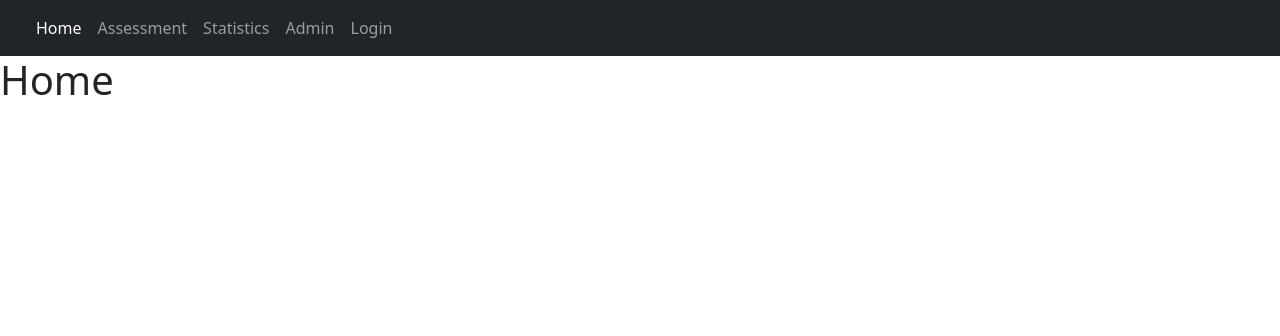
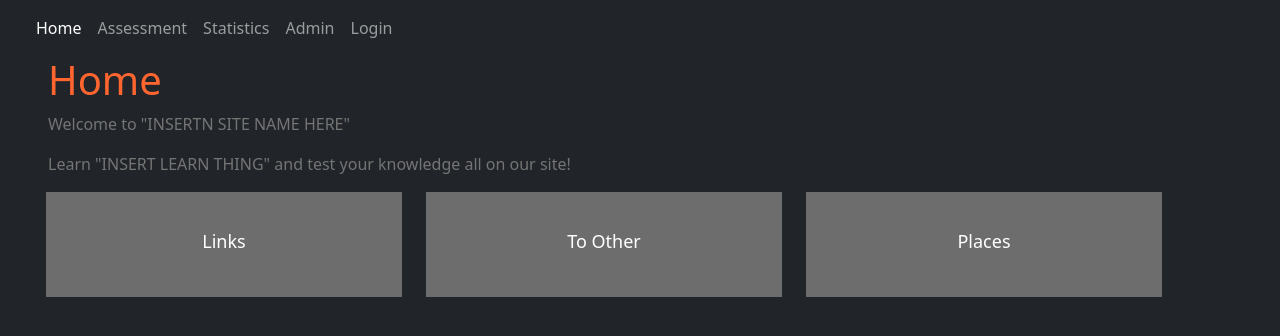
Before and after one commit to Extrosoph/Agile-Website-Developlment, a Flask app: page / in a window 1280 px wide. Shown: the top 336 px of the page. Run offline with Flask 2, Linux system fonts and the light colour scheme; some libraries are stand-ins or nearby versions.

Commit message:
<added css + places for content>

```diff
--- /dev/null
+++ b/webapp/app/static/css/main.css
@@ -0,0 +1,43 @@
+body{
+    /* background-color:#272727; */
+    background-color:#212529
+}
+/* .bg-dark{
+    background-color:#272727;
+} */
+.gen{
+    margin-left:3em;
+}
+h1{
+    color:#ff652f;
+}
+.gen p{
+    color:#747474
+}
+/*colors for later
+#FFE400 Yellow
+#14A76C Aqua-ish Green
+#61892F Forest Green
+#86C232 Fluroish Green
+#222629 Dark Grey
+#474B4F Mid Grey
+#6B6E70 Light Grey
+*/
+.hpbutton a:link, .hpbutton a:visited {
+    background-color:rgba(128,128,128,0.8);
+    color: white;
+    padding: 2em 2em;
+    text-align: center;
+    text-decoration: none;
+    display: inline-block;
+    width: 100%;
+    height:100%;
+    margin-left:1em;
+    margin-right:1em;
+    font-size:large;
+    overflow:hidden;
+    white-space:nowrap;
+}
+.hpbutton a:hover, .hpbutton a:active {
+    background-color:rgba(128,128,128,1);
+}
--- a/webapp/app/templates/base.html
+++ b/webapp/app/templates/base.html
@@ -5,6 +5,7 @@
     <link href="https://cdn.jsdelivr.net/npm/bootstrap@5.0.0-beta2/dist/css/bootstrap.min.css" rel="stylesheet"
           integrity="sha384-BmbxuPwQa2lc/FVzBcNJ7UAyJxM6wuqIj61tLrc4wSX0szH/Ev+nYRRuWlolflfl" crossorigin="anonymous">
     <link rel="stylesheet" type="text/css" href="https://stackpath.bootstrapcdn.com/font-awesome/4.7.0/css/font-awesome.min.css">
+    <link rel='stylesheet' type='text/css' href="{{url_for('static',filename='css/main.css')}}">
     <script src="https://ajax.googleapis.com/ajax/libs/jquery/3.5.1/jquery.min.js"></script>
     <script type="text/javascript" src="{{ url_for('static',filename='javascript/main.js')}}"></script>
     <title>{% block title %}{%endblock %}</title>
--- a/webapp/app/templates/home.html
+++ b/webapp/app/templates/home.html
@@ -1,5 +1,21 @@
 {%extends "base.html" %}
 {% block title %}Home Page{% endblock %}
 {% block content %}
-<h1>Home</h1>
+<div class="gen">
+    <h1>Home</h1>
+    <p>Welcome to "INSERTN SITE NAME HERE"</p>
+    <p>Learn "INSERT LEARN THING" and test your knowledge all on our site!</p>
+</div>
+<div class="container" style='margin-left:1em;margin-right:1em;'>
+    <div class="row">
+      <div class="col-sm-4">
+        <span class="hpbutton"><a href="https://www.youtube.com/watch?v=dQw4w9WgXcQ">Links</a></span>
+      </div>
+      <div class="col-sm-4">
+        <span class="hpbutton"><a href="https://www.youtube.com/watch?v=dQw4w9WgXcQ">To Other</a></span>
+      </div>
+      <div class="col-sm-4">
+        <span class="hpbutton"><a href="https://www.youtube.com/watch?v=dQw4w9WgXcQ">Places</a></span>
+      </div>
+    </div>
 {% endblock %}
```
Also changed, not shown: webapp/app/templates/assessment.html (+8 -1 lines).
